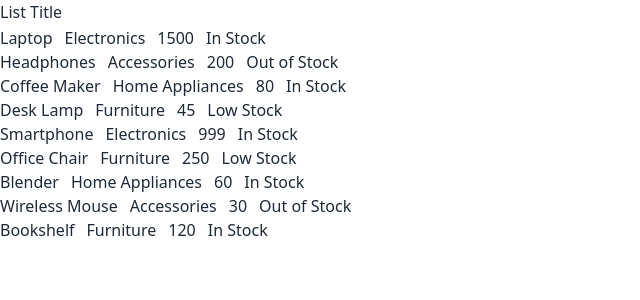
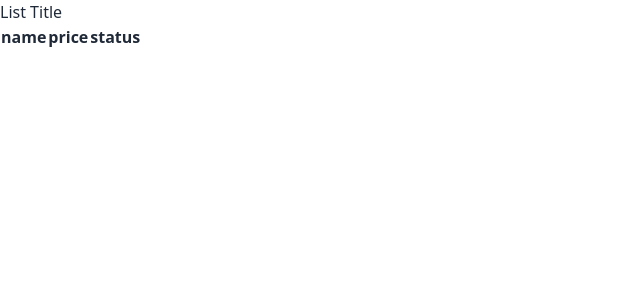
Before and after one commit to carolinnemelo/iList---Dynamic-List-Component, a React (Vite) app: page / in a window 1280 px wide. Shown: the top 300 px of the page, without its empty margins (0-640 px from the left). Built offline with nearby package versions, Linux system fonts and the light colour scheme.

Commit message:
add table heads

```diff
--- a/src/components/interactive-list.tsx
+++ b/src/components/interactive-list.tsx
@@ -1,91 +1,23 @@
 const productData = [
-  {
-    id: 1,
-    name: "Laptop",
-    category: "Electronics",
-    price: 1500,
-    stock: 30,
-    status: "In Stock",
-  },
-  {
-    id: 2,
-    name: "Headphones",
-    category: "Accessories",
-    price: 200,
-    stock: 0,
-    status: "Out of Stock",
-  },
-  {
-    id: 3,
-    name: "Coffee Maker",
-    category: "Home Appliances",
-    price: 80,
-    stock: 15,
-    status: "In Stock",
-  },
-  {
-    id: 4,
-    name: "Desk Lamp",
-    category: "Furniture",
-    price: 45,
-    stock: 5,
-    status: "Low Stock",
-  },
-  {
-    id: 5,
-    name: "Smartphone",
-    category: "Electronics",
-    price: 999,
-    stock: 25,
-    status: "In Stock",
-  },
-  {
-    id: 6,
-    name: "Office Chair",
-    category: "Furniture",
-    price: 250,
-    stock: 2,
-    status: "Low Stock",
-  },
-  {
-    id: 7,
-    name: "Blender",
-    category: "Home Appliances",
-    price: 60,
-    stock: 10,
-    status: "In Stock",
-  },
-  {
-    id: 8,
-    name: "Wireless Mouse",
-    category: "Accessories",
-    price: 30,
-    stock: 0,
-    status: "Out of Stock",
-  },
-  {
-    id: 9,
-    name: "Bookshelf",
-    category: "Furniture",
-    price: 120,
-    stock: 12,
-    status: "In Stock",
-  },
+  { name: "Laptop", price: 1500, status: "In Stock" },
+  { name: "Desk Lamp", price: 45, status: "Low Stock" },
+  { name: "Wireless Mouse", price: 30, status: "Out of Stock" },
 ];
 
+// const itemsName = productData.map((product) => {
+//   return (
+//     <>
+//       <li className="flex gap-3 ">
+//         <p id="list__item-name">{product.name}</p>
+//         <p id="list__item-price">{product.price}</p>
+//         <p id="list__item-status">{product.status}</p>
+//       </li>
+//     </>
+//   );
+// });
 export function InteractiveList() {
-  const itemsName = productData.map((product) => {
-    return (
-      <>
-        <li className="flex gap-3 ">
-          <p id="list__item-name">{product.name}</p>
-          <p id="list__item-category">{product.category}</p>
-          <p id="list__item-price">{product.price}</p>
-          <p id="list__item-status">{product.status}</p>
-        </li>
-      </>
-    );
-  });
+  const tableHeads = createTableHeads(productData);
+
   return (
     <>
       <div id="list__title">
@@ -93,18 +25,23 @@ export function InteractiveList() {
       </div>
       <div>
         <table>
-            <thead>
-                <tr>
-                    <th></th>
-                </tr>
-            </thead>
-      <ul id="list">
-        {itemsName}
-      </ul>
-
+          <thead>
+            <tr>{tableHeads}</tr>
+          </thead>
+          <ul id="list"></ul>
         </table>
-
       </div>
     </>
   );
 }
+
+function createTableHeads(data: object[]) {
+  const keys: string[] = Object.keys(data[0]);
+  return keys.map((key) => {
+    return (
+      <th>
+        <h3>{key}</h3>
+      </th>
+    );
+  });
+}
```
